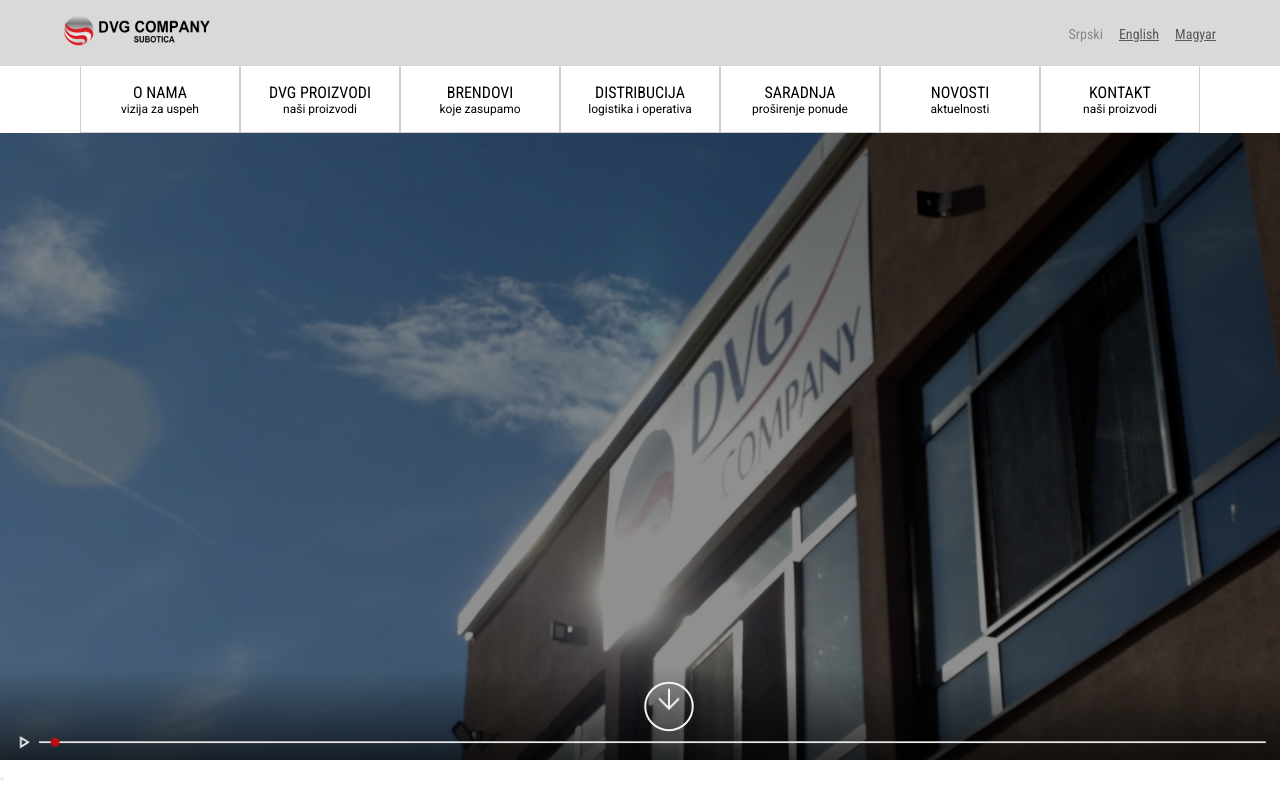
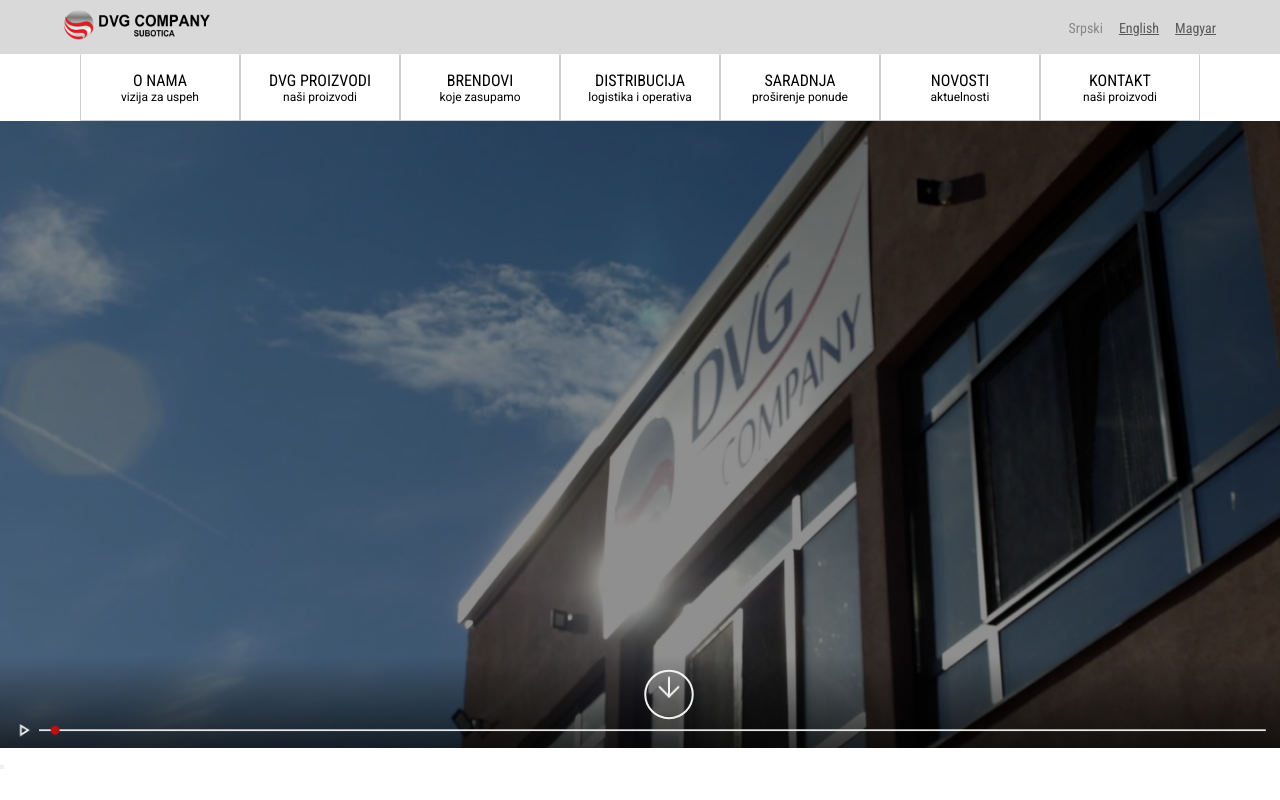
Before and after one commit to DorjaSkenderovic/StudioPresent-React-praksa, a React (Create React App) app: page / in a window 1280 px wide. Shown: the top 800 px of the page. Built offline with nearby package versions, Linux system fonts and the light colour scheme.

Commit message:
modified nav

```diff
--- a/src/components/Header/Header.module.scss
+++ b/src/components/Header/Header.module.scss
@@ -16,7 +16,7 @@
     background-color: $header-color;
     justify-content: space-between;
     align-items: center;
-    padding: 1rem 5%;
+    padding: 10px 5%;
 
     .logo {
       cursor: pointer;
```
